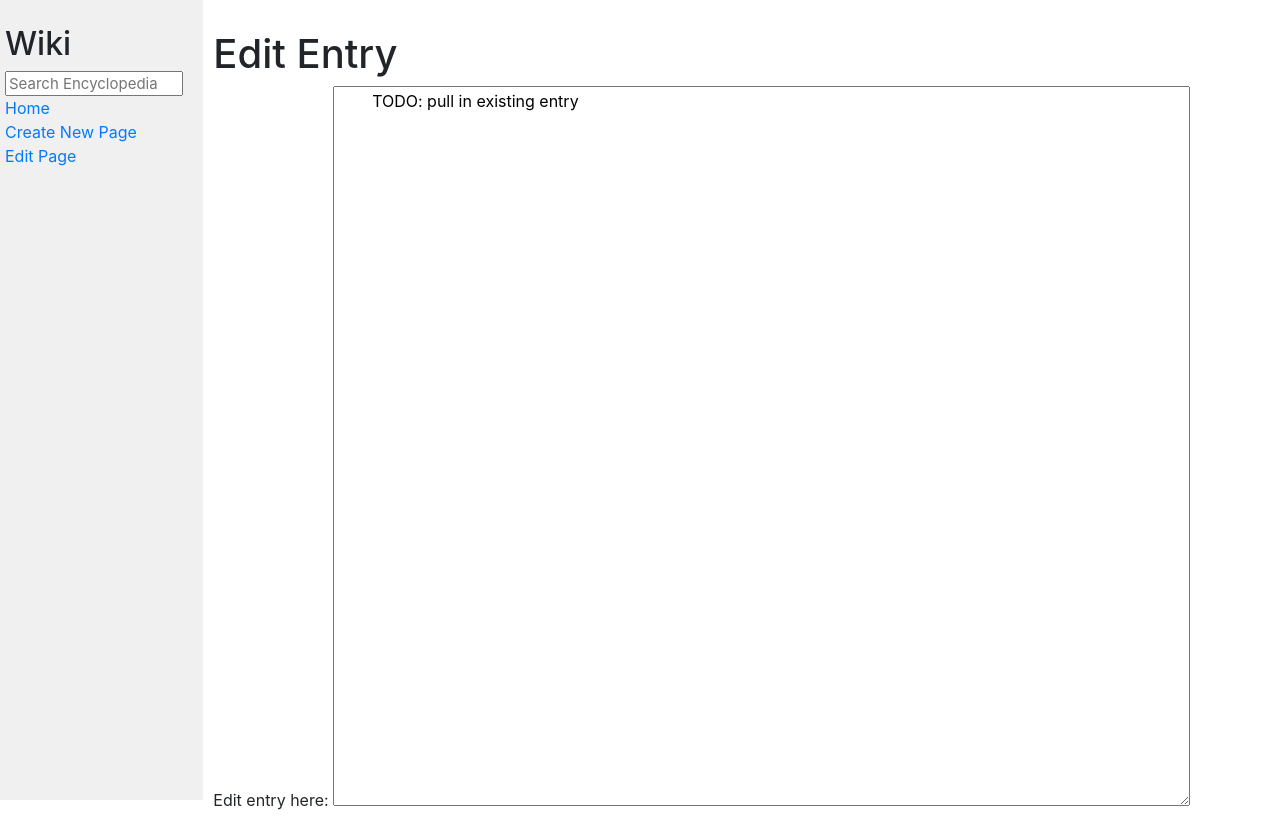
After one commit to erwsmith/CS50W, a Django app: template w3-django/wiki/encyclopedia/templates/encyclopedia/edit.html in a window 1280 px wide. The commit adds this page. Run offline with Django 4.2, Linux system fonts and the light colour scheme; the template is opened without the code that fills it, so the values that code supplies are empty; some libraries are stand-ins or nearby versions.

Commit message:
kind of working

```diff
--- /dev/null
+++ b/w3-django/wiki/encyclopedia/templates/encyclopedia/edit.html
@@ -0,0 +1,17 @@
+{% extends "encyclopedia/layout.html" %}
+
+{% block title %}
+    edit
+{% endblock %}
+
+{% block body %}
+
+<h1>Edit Entry</h1>
+
+<label for="editArea">Edit entry here:</label>
+
+    <textarea id="editArea" name="editArea" rows="16" cols="50">
+        TODO: pull in existing entry
+    </textarea>
+
+{% endblock %}
--- a/w3-django/wiki/encyclopedia/templates/encyclopedia/index.html
+++ b/w3-django/wiki/encyclopedia/templates/encyclopedia/index.html
@@ -5,6 +5,7 @@
 {% endblock %}
 
 {% block body %}
+
     <h1>All Pages</h1>
 
     <ul>
--- a/w3-django/wiki/encyclopedia/templates/encyclopedia/layout.html
+++ b/w3-django/wiki/encyclopedia/templates/encyclopedia/layout.html
@@ -16,13 +16,13 @@
                     <input class="search" type="text" name="q" placeholder="Search Encyclopedia">
                 </form>
                 <div>
-                    <a href="{% url 'index' %}">Home</a>
+                    <a href="{% url 'encyclopedia:index' %}">Home</a>
                 </div>
                 <div>
-                    Create New Page
+                    <a href="{% url 'encyclopedia:create' %}">Create New Page</a>
                 </div>
                 <div>
-                    Random Page
+                    <a href="{% url 'encyclopedia:edit' %}">Edit Page</a>
                 </div>
                 {% block nav %}
                 {% endblock %}
--- a/w3-django/wiki/encyclopedia/urls.py
+++ b/w3-django/wiki/encyclopedia/urls.py
@@ -2,6 +2,9 @@ from django.urls import path
 
 from . import views
 
+app_name = "encyclopedia"
 urlpatterns = [
-    path("", views.index, name="index")
+    path("", views.index, name="index"),
+    path("create", views.index, name="create"),
+    path("edit", views.index, name="edit")
 ]
```
Also changed, not shown: w3-django/wiki/encyclopedia/templates/encyclopedia/create.html (added, +17 -0 lines), w3-django/wiki/encyclopedia/views.py (+27 -1 lines).
